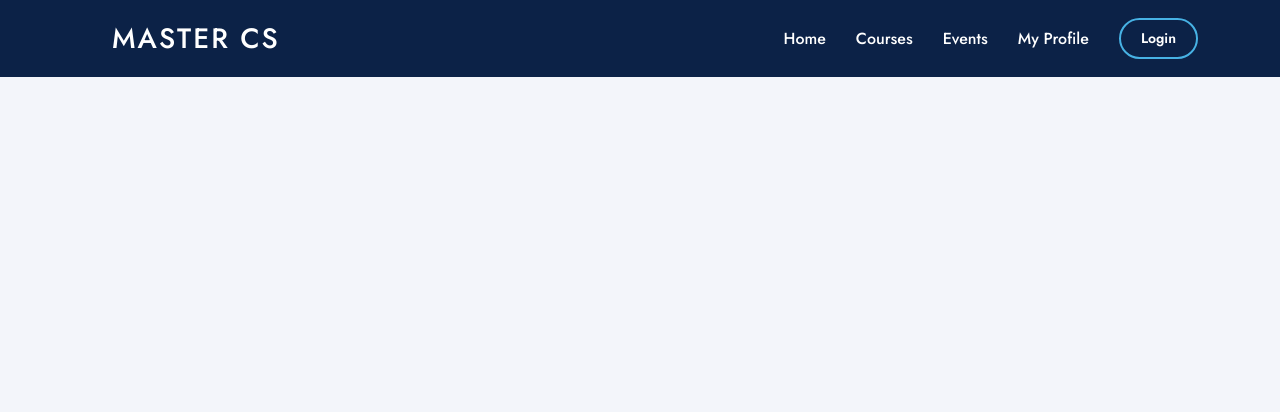
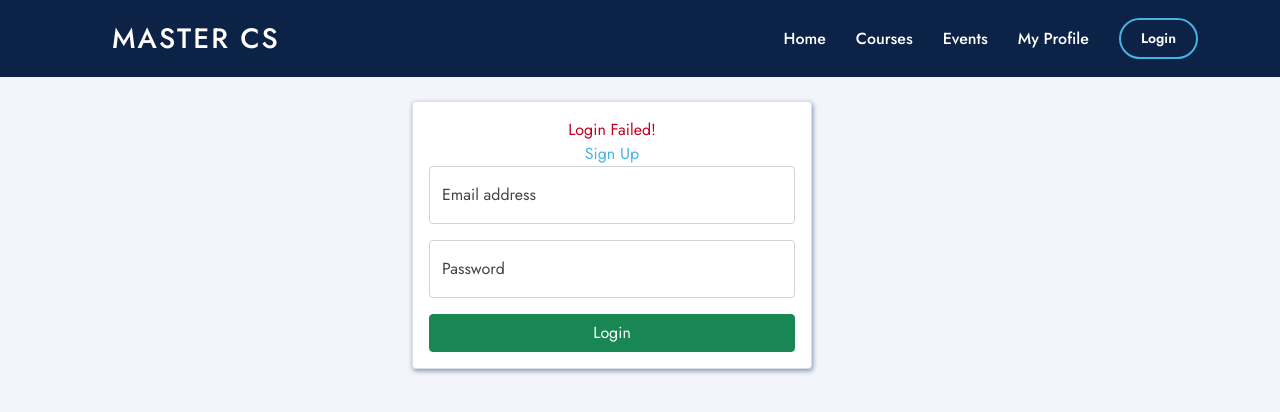
Before and after one commit to zhuqiashley/Senior-Project, a Vue app: page /LoginFailed in a window 1280 px wide. Shown: the top 412 px of the page. Built offline with nearby package versions, Linux system fonts and the light colour scheme; no server answers.

Commit message:
Added Statistics page, added login failed page, added post functionality to signup page (not finished), added login failed functionality to login page

```diff
--- a/src/router/index.js
+++ b/src/router/index.js
@@ -9,6 +9,8 @@ import Login from '../views/Login.vue'
 import Profile from '../views/Profile.vue'
 import MyCourses from '../views/UserCourses.vue'
 import Signup from "../views/Signup";
+import Statistics from "../views/Statistics";
+import LoginFailed from "../views/LoginFailed";
 
 const routes = [
 	{
@@ -74,6 +76,22 @@ const routes = [
 		meta: {
 			title: 'Master CS | Sign Up'
 		}
+	},
+	{
+		path: '/Statistics',
+		name: 'Statistics',
+		component: Statistics,
+		meta: {
+			title: 'Master CS | User Statistics'
+		}
+	},
+	{
+		path: '/LoginFailed',
+		name: 'LoginFailed',
+		component: LoginFailed,
+		meta: {
+			title: 'Master CS | User Statistics'
+		}
 	}
 ]
 
--- a/src/views/Login.vue
+++ b/src/views/Login.vue
@@ -62,11 +62,11 @@ export default {
           let passwordcheck = data[i].password;
           if(username == email && passwordcheck == password)
           {
-            this.$router.push('Profile');
+            await this.$router.push('Profile');
           }
           else
           {
-            this.$router.push('/');
+            await this.$router.push('LoginFailed');
           }
         }
 
@@ -74,7 +74,7 @@ export default {
       }
       catch
       {
-        this.$router.push('Events');
+        await this.$router.push('Events');
         console.log(email,password);
       }
     }
--- /dev/null
+++ b/src/views/LoginFailed.vue
@@ -0,0 +1,107 @@
+<template>
+  <div class="login container mt-4">
+    <card>
+      <template #body>
+        <div style="text-align: center">
+          <span style="color: #C10020">
+                Login Failed!
+          </span>
+        </div>
+        <div style="text-align: center">
+          <span>
+            <a class="text-link" @click="redirect">Sign Up</a>
+          </span>
+        </div>
+        <div class="form-floating mb-3">
+          <input v-model="email" type="email" ref = "getemail" class="form-control" placeholder="name@example.com">
+          <label for="floatingInput">Email address</label>
+        </div>
+        <div class="form-floating mb-3">
+          <input v-model="password" ref="getpassword" type="password" class="form-control" placeholder="example">
+          <label for="floatingInput">Password</label>
+        </div>
+        <div class="d-grid gap-2">
+          <button class="btn btn-success" type="button" @click="login">Login</button>
+        </div>
+      </template>
+    </card>
+  </div>
+</template>
+
+<script>
+//import CustomHeader from '../components/Header.vue'
+import Card from '../components/Card.vue'
+import { ref, onBeforeMount } from "vue";
+import axios from 'axios';
+
+let userDB = 'http://localhost:3001/api/user'
+
+export default {
+  components:
+      {
+        Card
+      },
+
+  setup() {
+    const user = ref('')
+    onBeforeMount(async () => {
+      await axios.get(userDB)
+          .then(response => {
+            user.value = response.data;
+
+          }).catch(err => {
+            console.error(err);
+          });})
+
+    return {
+      user
+    }
+  },
+  methods:{
+    login: async function(){
+      const email = this.$refs.getemail.value;
+      const password = this.$refs.getpassword.value;
+      try{
+        const data = await axios.get(userDB, {params: {username: email, password: password}}).then(res => res.data);
+        console.log(data);
+        for(let i = 0; i < data.length; i++)
+        {
+          let username = data[i].username;
+          let passwordcheck = data[i].password;
+          if(username == email && passwordcheck == password)
+          {
+            await this.$router.push('Profile');
+          }
+          else
+          {
+            await this.$router.push('Statistics');
+          }
+        }
+
+        console.log(email,password);
+      }
+      catch
+      {
+        await this.$router.push('Events');
+        console.log(email,password);
+      }
+    },
+    redirect: async function () {
+      await this.$router.push('Signup');
+    }
+  }
+}
+</script>
+
+<style scoped>
+.login {
+  width: 30rem;
+}
+
+.example {
+  white-space: normal;
+  word-break: break-word;
+  display: flex;
+  align-items: center;
+}
+</style>
--- a/src/views/Signup.vue
+++ b/src/views/Signup.vue
@@ -36,15 +36,15 @@ import Card from '../components/Card.vue'
 import axios from 'axios';
 //import {onBeforeMount, ref} from "vue";
 
-let userDB = 'http://localhost:3001/api/user'
+let userDB = 'http://localhost:3001/api/userpost'
 
 export default {
   components:
       {
         Card
       },
-  /*setup() {
-    const user = ref('')
+  setup() {
+    /*const user = ref('')
     onBeforeMount(async () => {
       await axios.get(userDB)
           .then(response => {
@@ -56,14 +56,16 @@ export default {
 
     return {
       user
-    }
-  },*/
+    }*/
+  },
   methods:{
-    submit: async function(){
-      const postData = {firstName: this.$refs.getfirstname.value, lastName: this.$refs.getlastname.value, email: this.$refs.getemail.value, passwordInput: this.$refs.getpassword.value,
-        UserIDInput: 2};
+    submit(){
+      let firstName = this.$refs.getfirstname.value;
+      let lastName = this.$refs.getlastname.value;
+      let email = this.$refs.getemail.value;
+      let passwordInput = this.$refs.getpassword.value;
 
-      await axios.post(userDB, postData).then(response=>{
+       axios.post(userDB, {FirstName:firstName, LastName:lastName, username:email, password:passwordInput}).then(response=>{
         console.log(response);
       }).catch(e=>{
         console.error(e);
--- /dev/null
+++ b/src/views/Statistics.vue
@@ -0,0 +1,91 @@
+<template>
+  <custom-header title="User Statistics"></custom-header>
+
+  <div class="container mt-4">
+    <progress-bar :progress="quiz1" />
+  </div>
+  <div class="container mt-4">
+      <progress-bar :progress="quiz2"/>
+  </div>
+  <div class="container mt-4">
+        <progress-bar :progress="quiz3"/>
+  </div>
+</template>
+
+<script>
+import CustomHeader from '../components/Header.vue'
+import { ref, onBeforeMount } from "vue";
+import axios from 'axios';
+import ProgressBar from '../components/ProgressBar.vue';
+//import { computed } from 'vue';
+
+let quizDB = 'http://localhost:3001/api/quiz'
+
+export default {
+  components:
+      {
+        CustomHeader,
+        ProgressBar
+      },
+  setup() {
+    const quiz = ref('')
+    onBeforeMount(async () => {
+      await axios.get(quizDB)
+          .then(response => {
+            quiz.value = response.data;
+
+          }).catch(err => {
+            console.error(err);
+          });})
+    const id = 3;
+    let quiz1, quiz2, quiz3;
+
+    try{
+      const data = axios.get(quizDB, {params: {UserID: id, Quiz1Score: quiz1, Quiz2Score: quiz2, Quiz3Score: quiz3}}).then(res => res.data);
+      console.log(data);
+      for(var i = 0; i < quiz.value.length; i++)
+      {
+        let userID = quiz[i].UserID;
+
+        if(userID == id)
+        {
+          quiz1 = data[i].Quiz1Score;
+          console.log(quiz1);
+          quiz2 = data[i].Quiz2Score;
+          console.log(quiz2);
+          quiz3 = data[i].Quiz3Score;
+          console.log(quiz3);
+        }
+      }
+
+      /*const quiz1Computed = computed(() => {
+        return quiz1;
+      });
+
+      const quiz2Computed = computed(() => {
+        return quiz2;
+      });
+
+      const quiz3Computed = computed(() => {
+        return quiz3;
+      });*/
+
+      //console.log(email,password);
+    }
+    catch
+    {
+      this.$router.push('Events');
+      //console.log(email,password);
+    }
+
+    return {
+      quiz, quiz1, quiz2, quiz3
+    }
+
+  },
+}
+</script>
+
+<style scoped>
+
+</style>
```
